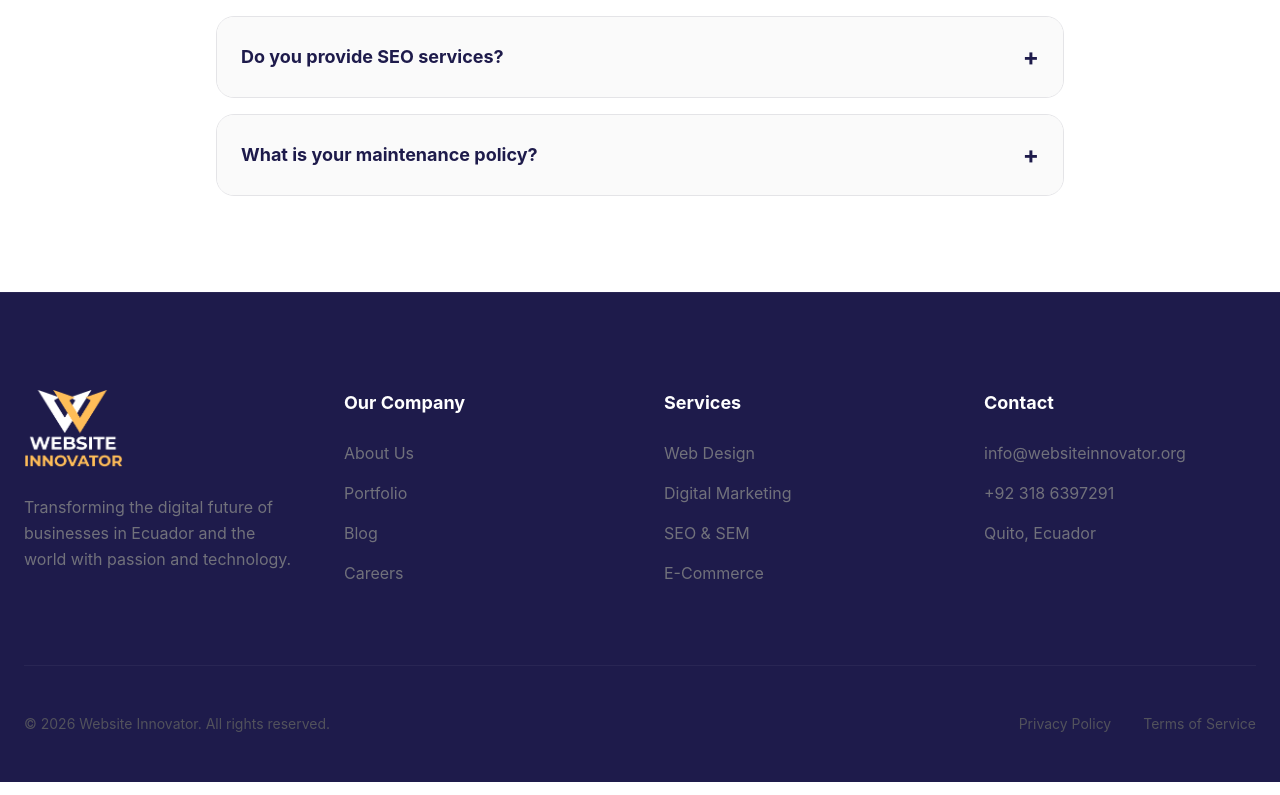
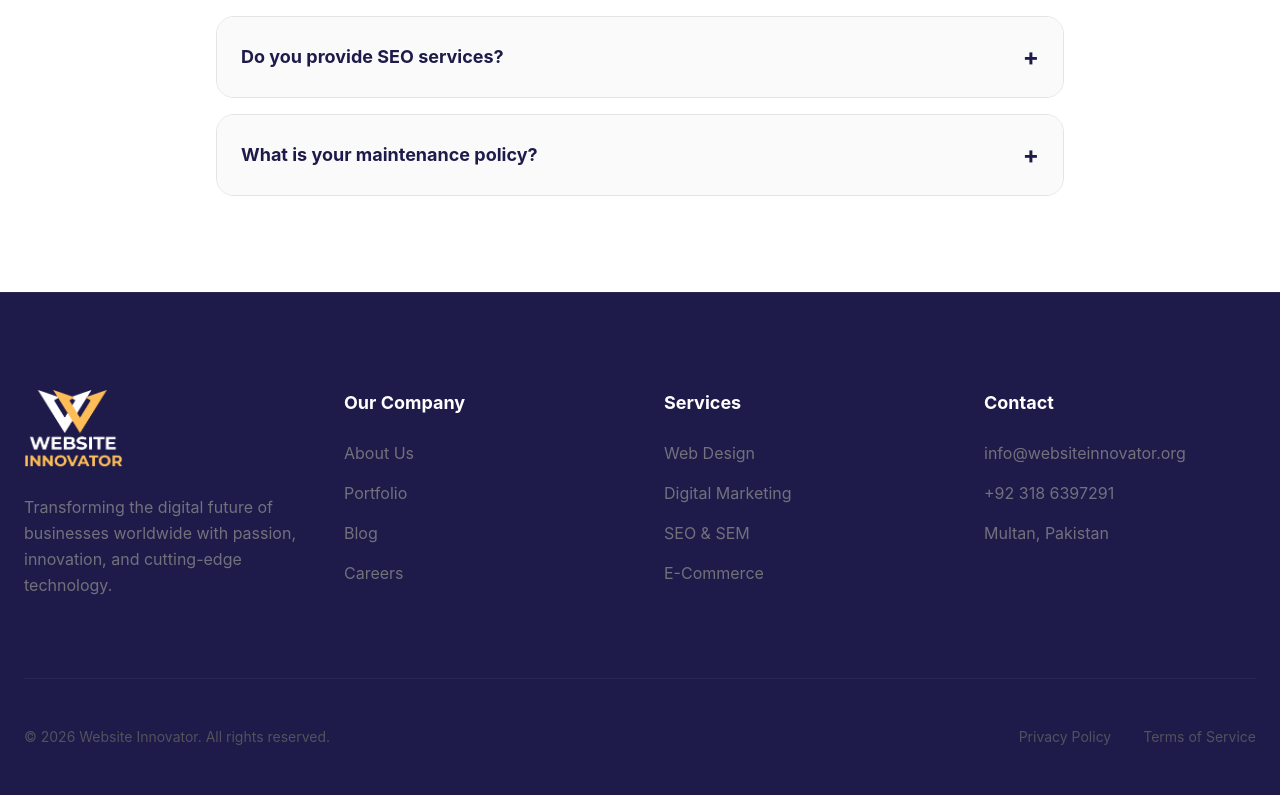
Before and after one commit to mjunaidoffical876/Website-Innovator, a Next.js app: page / in a window 1280 px wide. Shown: the part 6671-7466 px from the top of the page. Built offline with nearby package versions, Linux system fonts and the light colour scheme.

Commit message:
Update footer branding description and location to Multan, Pakistan

```diff
--- a/app/layout.tsx
+++ b/app/layout.tsx
@@ -43,8 +43,8 @@ const jsonLd = {
   "telephone": "+92 318 6397291",
   "address": {
     "@type": "PostalAddress",
-    "addressLocality": "Quito",
-    "addressCountry": "Ecuador"
+    "addressLocality": "Multan",
+    "addressCountry": "Pakistan"
   },
   "sameAs": [
     "https://www.linkedin.com/company/websiteinnovator",
--- a/components/Footer.tsx
+++ b/components/Footer.tsx
@@ -14,8 +14,8 @@ export default function Footer() {
               />
             </div>
             <p className="text-zinc-500 leading-relaxed">
-              Transforming the digital future of businesses in Ecuador and the
-              world with passion and technology.
+              Transforming the digital future of businesses worldwide
+              with passion, innovation, and cutting-edge technology.
             </p>
           </div>
 
@@ -75,7 +75,7 @@ export default function Footer() {
             <ul className="space-y-4 text-zinc-500">
               <li>info@websiteinnovator.org</li>
               <li>+92 318 6397291</li>
-              <li>Quito, Ecuador</li>
+              <li>Multan, Pakistan</li>
             </ul>
           </div>
         </div>
```
